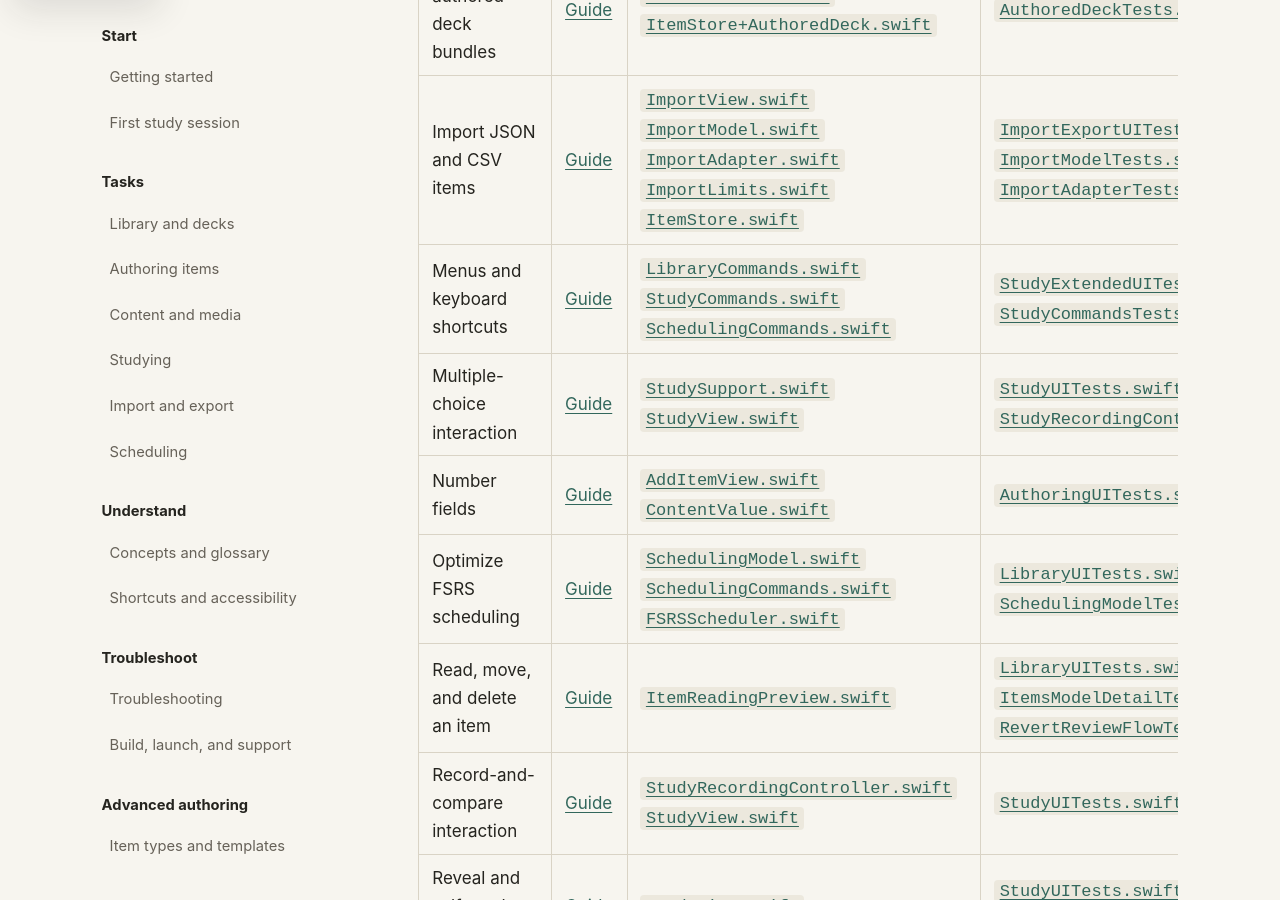
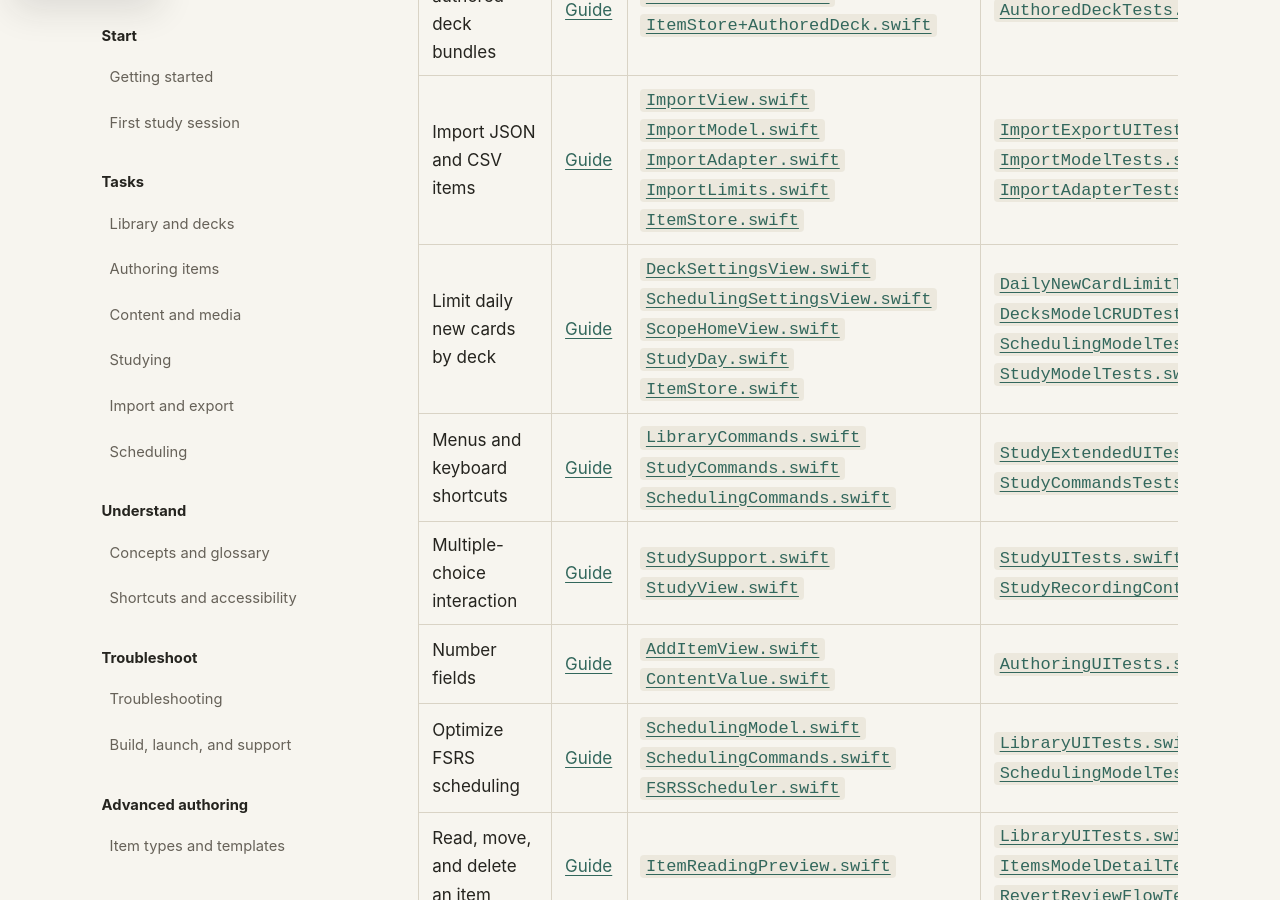
Before and after one commit to neoanki2/neoanki2, a Jekyll site: the page built from docs/features.md, in a window 1280 px wide and 900 px high, scrolled down 2792 px. Built offline with Jekyll 4.4.1, drawn with Linux system fonts in a browser that asks for light colours.

Commit message:
Document daily new-card limits in feature index.
Co-authored-by: Cursor <cursoragent@cursor.com>

```diff
--- a/docs/features.md
+++ b/docs/features.md
@@ -42,6 +42,7 @@ documentation evidence rather than product behavior.
 | Import and export portable decks | [Guide](../user/import-export/) | [`PortableDeckTransferModel.swift`](https://github.com/neoanki2/neoanki2/blob/{{ source_revision }}/Sources/NeoAnki2/PortableDeckTransferModel.swift)<br>[`PortableDeckImportPanel.swift`](https://github.com/neoanki2/neoanki2/blob/{{ source_revision }}/Sources/NeoAnki2/PortableDeckImportPanel.swift)<br>[`PortableDeck.swift`](https://github.com/neoanki2/neoanki2/blob/{{ source_revision }}/NeoAnkiCore/Sources/NeoAnkiCore/PortableDeck/PortableDeck.swift)<br>[`PortableItemTypeIdentity.swift`](https://github.com/neoanki2/neoanki2/blob/{{ source_revision }}/NeoAnkiCore/Sources/NeoAnkiCore/PortableDeck/PortableItemTypeIdentity.swift)<br>[`ItemStore+PortableDeck.swift`](https://github.com/neoanki2/neoanki2/blob/{{ source_revision }}/NeoAnkiCore/Sources/NeoAnkiCore/PortableDeck/ItemStore+PortableDeck.swift) | [`PortableDeckUITests.swift`](https://github.com/neoanki2/neoanki2/blob/{{ source_revision }}/UITests/NeoAnki2UITests/PortableDeckUITests.swift)<br>[`PortableDeckTransferModelTests.swift`](https://github.com/neoanki2/neoanki2/blob/{{ source_revision }}/Tests/NeoAnki2Tests/PortableDeckTransferModelTests.swift)<br>[`PortableDeckImportSelectionTests.swift`](https://github.com/neoanki2/neoanki2/blob/{{ source_revision }}/Tests/NeoAnki2Tests/PortableDeckImportSelectionTests.swift) | [View](../assets/screenshots/portable-conflict.png) |
 | Import authored deck bundles | [Guide](../user/import-export/) | [`AuthoredDeck.swift`](https://github.com/neoanki2/neoanki2/blob/{{ source_revision }}/NeoAnkiCore/Sources/NeoAnkiCore/AuthoredDeck/AuthoredDeck.swift)<br>[`ItemStore+AuthoredDeck.swift`](https://github.com/neoanki2/neoanki2/blob/{{ source_revision }}/NeoAnkiCore/Sources/NeoAnkiCore/AuthoredDeck/ItemStore+AuthoredDeck.swift) | [`AuthoredDeckTests.swift`](https://github.com/neoanki2/neoanki2/blob/{{ source_revision }}/NeoAnkiCore/Tests/NeoAnkiCoreTests/AuthoredDeckTests.swift) | — |
 | Import JSON and CSV items | [Guide](../user/import-export/) | [`ImportView.swift`](https://github.com/neoanki2/neoanki2/blob/{{ source_revision }}/Sources/NeoAnki2/ImportView.swift)<br>[`ImportModel.swift`](https://github.com/neoanki2/neoanki2/blob/{{ source_revision }}/Sources/NeoAnki2/ImportModel.swift)<br>[`ImportAdapter.swift`](https://github.com/neoanki2/neoanki2/blob/{{ source_revision }}/NeoAnkiCore/Sources/NeoAnkiCore/Import/ImportAdapter.swift)<br>[`ImportLimits.swift`](https://github.com/neoanki2/neoanki2/blob/{{ source_revision }}/NeoAnkiCore/Sources/NeoAnkiCore/Import/ImportLimits.swift)<br>[`ItemStore.swift`](https://github.com/neoanki2/neoanki2/blob/{{ source_revision }}/NeoAnkiCore/Sources/NeoAnkiCore/Database/ItemStore.swift) | [`ImportExportUITests.swift`](https://github.com/neoanki2/neoanki2/blob/{{ source_revision }}/UITests/NeoAnki2UITests/ImportExportUITests.swift)<br>[`ImportModelTests.swift`](https://github.com/neoanki2/neoanki2/blob/{{ source_revision }}/Tests/NeoAnki2Tests/ImportModelTests.swift)<br>[`ImportAdapterTests.swift`](https://github.com/neoanki2/neoanki2/blob/{{ source_revision }}/NeoAnkiCore/Tests/NeoAnkiCoreTests/ImportAdapterTests.swift) | [View](../assets/screenshots/import-sheet.png) |
+| Limit daily new cards by deck | [Guide](../user/scheduling/) | [`DeckSettingsView.swift`](https://github.com/neoanki2/neoanki2/blob/{{ source_revision }}/Sources/NeoAnki2/DeckSettingsView.swift)<br>[`SchedulingSettingsView.swift`](https://github.com/neoanki2/neoanki2/blob/{{ source_revision }}/Sources/NeoAnki2/SchedulingSettingsView.swift)<br>[`ScopeHomeView.swift`](https://github.com/neoanki2/neoanki2/blob/{{ source_revision }}/Sources/NeoAnki2/ScopeHomeView.swift)<br>[`StudyDay.swift`](https://github.com/neoanki2/neoanki2/blob/{{ source_revision }}/NeoAnkiCore/Sources/NeoAnkiCore/SRS/StudyDay.swift)<br>[`ItemStore.swift`](https://github.com/neoanki2/neoanki2/blob/{{ source_revision }}/NeoAnkiCore/Sources/NeoAnkiCore/Database/ItemStore.swift) | [`DailyNewCardLimitTests.swift`](https://github.com/neoanki2/neoanki2/blob/{{ source_revision }}/NeoAnkiCore/Tests/NeoAnkiCoreTests/DailyNewCardLimitTests.swift)<br>[`DecksModelCRUDTests.swift`](https://github.com/neoanki2/neoanki2/blob/{{ source_revision }}/Tests/NeoAnki2Tests/DecksModelCRUDTests.swift)<br>[`SchedulingModelTests.swift`](https://github.com/neoanki2/neoanki2/blob/{{ source_revision }}/Tests/NeoAnki2Tests/SchedulingModelTests.swift)<br>[`StudyModelTests.swift`](https://github.com/neoanki2/neoanki2/blob/{{ source_revision }}/Tests/NeoAnki2Tests/StudyModelTests.swift) | — |
 | Menus and keyboard shortcuts | [Guide](../user/shortcuts-accessibility/) | [`LibraryCommands.swift`](https://github.com/neoanki2/neoanki2/blob/{{ source_revision }}/Sources/NeoAnki2/LibraryCommands.swift)<br>[`StudyCommands.swift`](https://github.com/neoanki2/neoanki2/blob/{{ source_revision }}/Sources/NeoAnki2/StudyCommands.swift)<br>[`SchedulingCommands.swift`](https://github.com/neoanki2/neoanki2/blob/{{ source_revision }}/Sources/NeoAnki2/SchedulingCommands.swift) | [`StudyExtendedUITests.swift`](https://github.com/neoanki2/neoanki2/blob/{{ source_revision }}/UITests/NeoAnki2UITests/StudyExtendedUITests.swift)<br>[`StudyCommandsTests.swift`](https://github.com/neoanki2/neoanki2/blob/{{ source_revision }}/Tests/NeoAnki2Tests/StudyCommandsTests.swift) | — |
 | Multiple-choice interaction | [Guide](../user/studying/) | [`StudySupport.swift`](https://github.com/neoanki2/neoanki2/blob/{{ source_revision }}/Sources/NeoAnki2/StudySupport.swift)<br>[`StudyView.swift`](https://github.com/neoanki2/neoanki2/blob/{{ source_revision }}/Sources/NeoAnki2/StudyView.swift) | [`StudyUITests.swift`](https://github.com/neoanki2/neoanki2/blob/{{ source_revision }}/UITests/NeoAnki2UITests/StudyUITests.swift)<br>[`StudyRecordingControllerTests.swift`](https://github.com/neoanki2/neoanki2/blob/{{ source_revision }}/Tests/NeoAnki2Tests/StudyRecordingControllerTests.swift) | — |
 | Number fields | [Guide](../user/content-and-media/) | [`AddItemView.swift`](https://github.com/neoanki2/neoanki2/blob/{{ source_revision }}/Sources/NeoAnki2/AddItemView.swift)<br>[`ContentValue.swift`](https://github.com/neoanki2/neoanki2/blob/{{ source_revision }}/NeoAnkiCore/Sources/NeoAnkiCore/Content/ContentValue.swift) | [`AuthoringUITests.swift`](https://github.com/neoanki2/neoanki2/blob/{{ source_revision }}/UITests/NeoAnki2UITests/AuthoringUITests.swift) | — |
```
